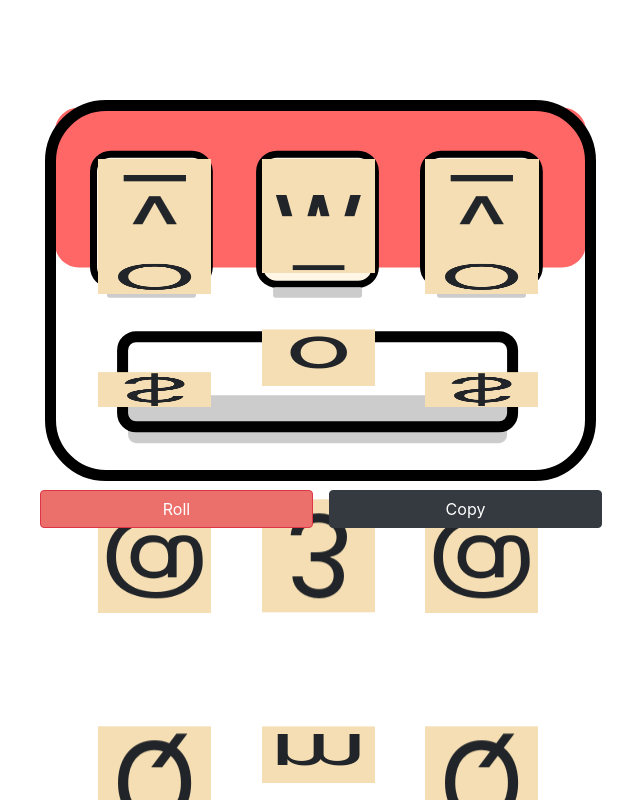
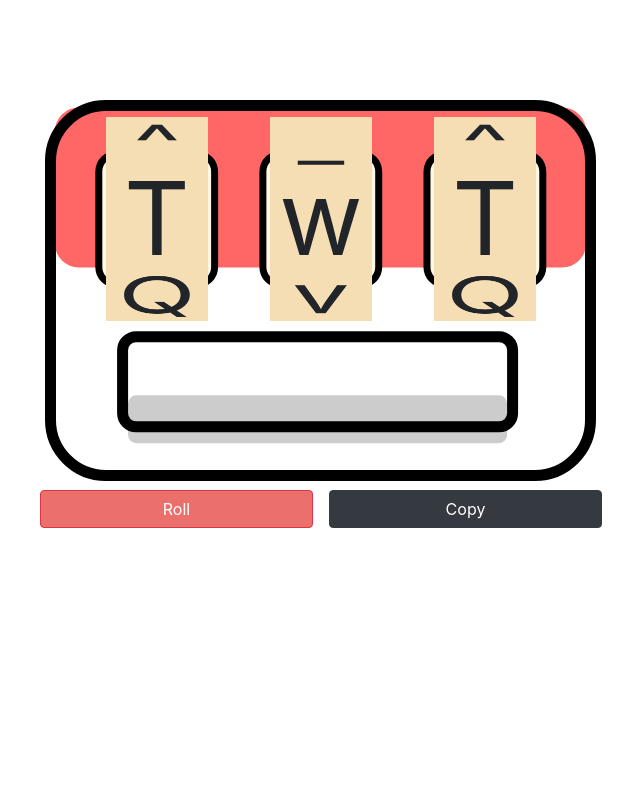
Before and after one commit to hagemon/emoji-slot, a Vue app: page / in a window 1280 px wide. Shown: the top 800 px of the page, without its empty margins (319-959 px from the left). Built offline with nearby package versions, Linux system fonts and the light colour scheme.

Commit message:
fix position

```diff
--- a/src/components/Emoji.vue
+++ b/src/components/Emoji.vue
@@ -20,7 +20,9 @@
         rotate * index
       }deg) translateZ(${translateZ}px)`"
     >
-      {{ emoji }}
+      <template>
+        {{ emoji }}
+      </template>
     </div>
   </div>
 </template>
@@ -33,6 +35,7 @@ export default {
     size: Number,
     emojis: [],
     duration: Number,
+    gutter: Number,
   },
   data() {
     return {
@@ -89,6 +92,7 @@ export default {
       this.$el.style.setProperty("--duration", `${this.duration}ms`);
       this.$el.style.setProperty("--currentDeg", `-${this.currentDeg}deg`);
       this.$el.style.setProperty("--size", `${this.size}px`);
+      this.$el.style.setProperty("--gutter", `${this.gutter}px`);
     },
     autoTurn() {
       console.log(this.trigger);
@@ -137,18 +141,25 @@ export default {
   $currentDeg: var(--currentDeg);
   $rollBackDeg: var(--rollBackDeg);
   $size: var(--size);
-
+  $gutter: var(--gutter);
+  // overflow: hidden;
+  position: relative;
+  display: flex;
+  align-items: center;
+  margin-right: $gutter;
+  width: $size;
+  flex-shrink: 0;
   /* 變數區 END*/
   * {
     box-sizing: border-box;
   }
-  // perspective: 999999px;
+  // perspective: 99999px;
   // user-select: none;
   // position: relative;
   // display: flex;
   // align-items: center;
   // margin-right: $width;
-  // transform-style: preserve-3d;
+  transform-style: preserve-3d;
   // .gift {
   //   position: absolute;
   //   display: flex;
@@ -167,9 +178,13 @@ export default {
   .roller {
     height: 100%;
     line-height: 100%;
-    width: 100%;
+    width: $size;
     font-size: $size;
     background-color: wheat;
+    position: absolute;
+    display: flex;
+    align-items: center;
+    justify-content: center;
   }
 
   &.flat {
--- a/src/components/Machine.vue
+++ b/src/components/Machine.vue
@@ -62,7 +62,7 @@
       />
       <rect
         ref="rect1"
-        x="48"
+        x="53.3"
         y="53.75"
         width="115.82"
         height="130"
@@ -87,7 +87,7 @@
       />
       <rect
         ref="rect2"
-        x="214.09"
+        x="217.39"
         y="53.75"
         width="115.82"
         height="130"
@@ -112,7 +112,7 @@
       />
       <rect
         ref="rect3"
-        x="378"
+        x="381.48"
         y="53.75"
         width="115.82"
         height="130"
--- a/src/components/SlotMachine.vue
+++ b/src/components/SlotMachine.vue
@@ -11,40 +11,25 @@
             width: this.windowSpan + 'px',
           }"
         >
-          <div
-            class="emoji pl-0 pr-0"
-            :style="{ width: this.emojiSize + 'px' }"
-          >
           <Emoji
             :size="this.emojiSize"
+            :gutter="this.gutter"
             :emojis="this.eyes"
             :duration="1000"
             :trigger="this.trigger"
             @finished="isFinished"
           />
-          </div>
-          <div
-            class="emoji pl-0 pr-0"
-            :style="{
-              'margin-left': this.gutter + 'px',
-              'margin-right': this.gutter + 'px',
-              width: this.emojiSize + 'px',
-            }"
-          >
           <Emoji
             :size="this.emojiSize"
+            :gutter="this.gutter"
             :emojis="this.mouths"
             :duration="1000"
             :trigger="this.trigger"
             @finished="isFinished"
           />
-          </div>
-          <div
-            class="emoji pl-0 pr-0"
-            :style="{ width: this.emojiSize + 'px' }"
-          >
           <Emoji
             :size="this.emojiSize"
+            :gutter="this.gutter"
             :emojis="this.eyes"
             :duration="1000"
             :trigger="this.trigger"
@@ -52,13 +37,18 @@
           />
         </div>
       </div>
-      </div>
       <Machine ref="machine" />
     </div>
     <div class="row utils justify-content-center flex-nowrap pl-4 pr-4 pt-2">
       <button
         type="button"
-        class="btn btn-danger col-md-3 mr-2"
+        :class="[
+          'btn',
+          'btn-danger',
+          'col-md-3',
+          'mr-2',
+          { disabled: disabled },
+        ]"
         @click="turn()"
       >
         Roll
@@ -85,7 +75,7 @@ export default {
       windowSpan: NaN,
       gutter: NaN,
       header: 100,
-      eyes: ["T", "^", "O", "$", "@", "Q", "O", "$", "@", "Q"],
+      eyes: ["T", "^", "O", "$", "@", "Q"],
       mouths: ["w", "_", "o", "3", "m", "v"],
       trigger: null,
       result: "",
@@ -99,22 +89,22 @@ export default {
   methods: {
     getEmojiY() {
       let rect = this.$refs.machine.$refs.rect1.getBoundingClientRect();
-      return rect.top + 5 - this.header;
+      return rect.top + 14 - this.header;
     },
     getEmojiSize() {
       let rect = this.$refs.machine.$refs.rect1.getBoundingClientRect();
-      return rect.width - 2.5;
+      return rect.width - 14;
     },
     getWindowSpan() {
       let rect1 = this.$refs.machine.$refs.rect1.getBoundingClientRect();
       let rect3 = this.$refs.machine.$refs.rect3.getBoundingClientRect();
-      return rect3.x + rect3.width - rect1.x;
+      return rect3.x + rect3.width - rect1.x - 14;
       //   return rect1.width * 3;
     },
     getGutter() {
       let rect1 = this.$refs.machine.$refs.rect1.getBoundingClientRect();
       let rect2 = this.$refs.machine.$refs.rect2.getBoundingClientRect();
-      return rect2.x - rect1.x - rect1.width;
+      return rect2.x - rect1.x - rect1.width + 14;
     },
     turn() {
       this.result = "";
@@ -145,7 +135,6 @@ $dark-red: #e65c5c;
 #emoji-wrapper {
   position: absolute;
   text-align: center;
-  // overflow: hidden;
 }
 
 .emoji {
```
Lines whose indentation alone changed are shown as unchanged.
